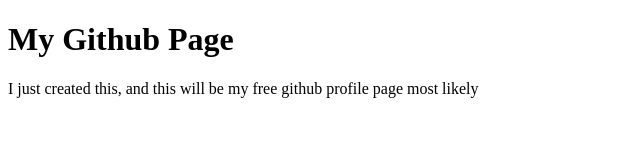
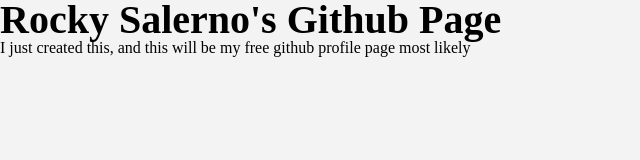
Before and after one commit to rrsalerno21/rockysalerno.github.io, a plain HTML site: page index.html in a window 1280 px wide. Shown: the whole page, without its empty margins (0-640 px from the left). Drawn offline with Linux system fonts and the light colour scheme.

Commit message:
added css

```diff
--- /dev/null
+++ b/assets/reset.css
@@ -0,0 +1,48 @@
+/* http://meyerweb.com/eric/tools/css/reset/
+   v2.0 | 20110126
+   License: none (public domain)
+*/
+
+html, body, div, span, applet, object, iframe,
+h1, h2, h3, h4, h5, h6, p, blockquote, pre,
+a, abbr, acronym, address, big, cite, code,
+del, dfn, em, img, ins, kbd, q, s, samp,
+small, strike, strong, sub, sup, tt, var,
+b, u, i, center,
+dl, dt, dd, ol, ul, li,
+fieldset, form, label, legend,
+table, caption, tbody, tfoot, thead, tr, th, td,
+article, aside, canvas, details, embed,
+figure, figcaption, footer, header, hgroup,
+menu, nav, output, ruby, section, summary,
+time, mark, audio, video {
+	margin: 0;
+	padding: 0;
+	border: 0;
+	font-size: 100%;
+	font: inherit;
+	vertical-align: baseline;
+}
+/* HTML5 display-role reset for older browsers */
+article, aside, details, figcaption, figure,
+footer, header, hgroup, menu, nav, section {
+	display: block;
+}
+body {
+	line-height: 1;
+}
+ol, ul {
+	list-style: none;
+}
+blockquote, q {
+	quotes: none;
+}
+blockquote:before, blockquote:after,
+q:before, q:after {
+	content: '';
+	content: none;
+}
+table {
+	border-collapse: collapse;
+	border-spacing: 0;
+}
--- /dev/null
+++ b/assets/style.css
@@ -0,0 +1,8 @@
+body {
+    background-color: #f3f3f3;
+}
+
+h1 {
+    font-size: 2.5em;
+    font-weight: bold;
+}
--- a/index.html
+++ b/index.html
@@ -3,10 +3,12 @@
 <head>
     <meta charset="UTF-8">
     <meta name="viewport" content="width=device-width, initial-scale=1.0">
-    <title>Document</title>
+    <link rel="stylesheet" type="text/css" href="assets/reset.css">
+    <link rel="stylesheet" type="text/css" href="assets/style.css">
+    <title>Rocky Salerno Github Profile</title>
 </head>
 <body>
-    <h1>My Github Page</h1>
+    <h1>Rocky Salerno's Github Page</h1>
 
     <p>I just created this, and this will be my free github profile page most likely</p>
 </body>
```
